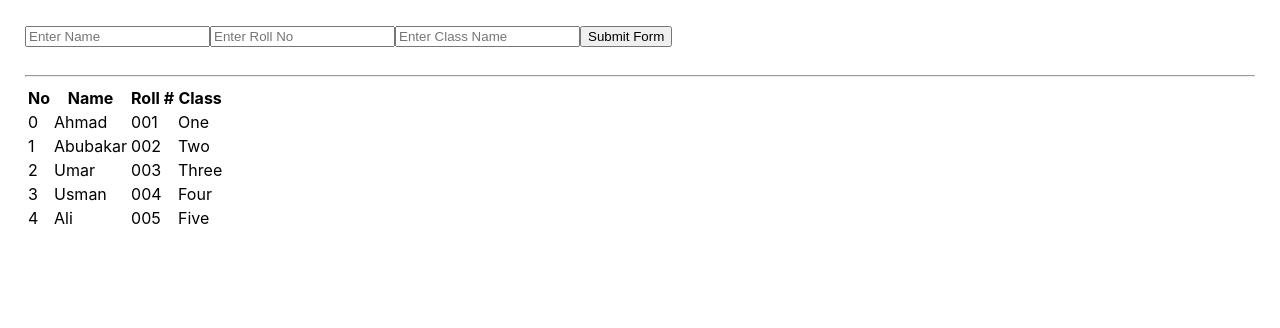
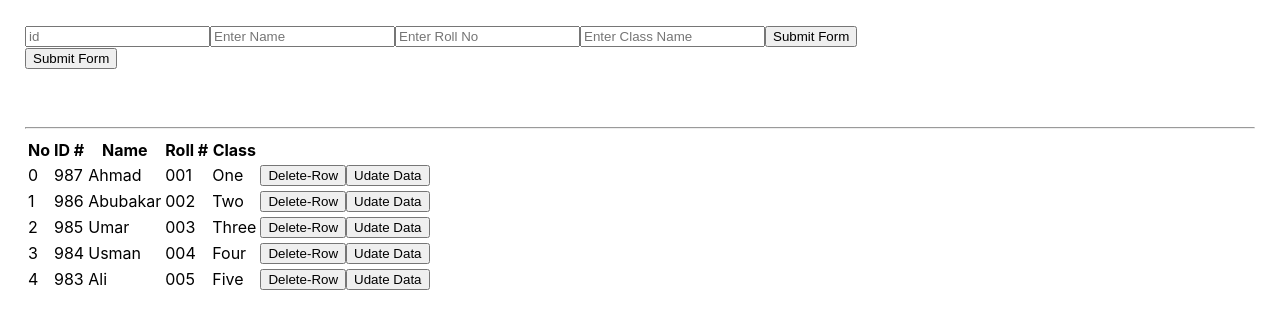
Before and after one commit to hmahmadnaeem/Learn-useState, a React (Create React App) app: page / in a window 1280 px wide. Shown: the top 328 px of the page. Built offline with nearby package versions, Linux system fonts and the light colour scheme.

Commit message:
delete and add with usestate

```diff
--- a/src/todoAppUsestate/Student.js
+++ b/src/todoAppUsestate/Student.js
@@ -5,32 +5,65 @@ import StudentList from "./StudentList";
 function Student() {
   const [student, setstudent] = useState(StudentData);
   //   --- New states for update
+  const [id, setId] = useState("");
   const [newName, setNewName] = useState("");
   const [roll, setRoll] = useState("");
   const [addClass, setAddClass] = useState("");
-  //   const [errMsg, setErrMsg] = useState("");
+  const [errMessage, setErrMessage] = useState("");
+  const [flag, setFlag] = useState(false);
 
-  //   if (newName != "" && roll != "" && addClass != "") {
+  const dltHandler = (id) => {
+    // console.log("deleted is : ", studName);
+
+    let delStudent = student.filter((students) => {
+      if (students.id !== id) {
+        return students;
+      }
+    });
+    console.log("del Stu ", delStudent);
+
+    setstudent([...delStudent]);
+  };
+  const updateHandler = (students) => {
+    console.log("updateed herer ...", students);
+
+    setNewName(students.id);
+    setNewName(students.studName);
+    setNewName(students.roll);
+    setNewName(students.studClass);
+    setFlag(true);
+  };
   const ctaHandler = () => {
+    setErrMessage("");
+    if (newName != "" && roll != "" && addClass != "") {
       let objStudent = {
+        id,
         studName: newName,
         roll,
         studClass: addClass,
       };
       console.log("data :  ", objStudent);
-    setstudent([...student, objStudent]);
-    setNewName(" ");
-    setRoll(" ");
-    setAddClass(" ");
+      setstudent([objStudent, ...student]);
+      setId("");
+      setNewName("");
+      setRoll("");
+      setAddClass("");
+    } else {
+      setErrMessage("Some input fields are empty ... !");
+    }
   };
-  //   } else {
-  //     setErrMsg("Some values are missing");
-  //   }
-
+  const ctaUpdateHandler = () => {};
   //   start return
   return (
     <div style={{ padding: "25px" }}>
       <div>
+        <input
+          placeholder="id"
+          value={id}
+          type="value"
+          name="name"
+          onChange={(e) => setId(e.target.value)}
+        />
         <input
           placeholder="Enter Name"
           value={newName}
@@ -50,21 +83,38 @@ function Student() {
           type="text"
           onChange={(e) => setAddClass(e.target.value)}
         />
+        {flag ? (
+          <button onClick={updateHandler}>Click to update</button>
+        ) : (
+          <button onClick={ctaUpdateHandler}>Submit Form</button>
+        )}
+        <div>
           <button onClick={ctaHandler}>Submit Form</button>
-
-        {/* <p style={{ backgroundColor: "red" }}>{errMsg}</p> */}
+        </div>
+        <p style={{ backgroundColor: "red", fontSize: "30px", color: "#fff" }}>
+          {errMessage}
+        </p>
       </div>
       <br />
       <hr />
       <table>
         <tr>
           <th>No </th>
+          <th>ID #</th>
+
           <th>Name</th>
           <th>Roll #</th>
           <th>Class</th>
         </tr>
         {student.map((item, index) => {
-          return <StudentList index={index} students={item} />;
+          return (
+            <StudentList
+              index={index}
+              students={item}
+              dltHandler={dltHandler}
+              updateHandler={updateHandler}
+            />
+          );
         })}
       </table>
     </div>
--- a/src/todoAppUsestate/StudentData.js
+++ b/src/todoAppUsestate/StudentData.js
@@ -1,25 +1,30 @@
 export const StudentData = [
   {
+    id: 987,
     studName: "Ahmad",
     roll: "001",
     studClass: "One",
   },
   {
+    id: 986,
     studName: "Abubakar",
     roll: "002",
     studClass: "Two",
   },
   {
+    id: 985,
     studName: "Umar",
     roll: "003",
     studClass: "Three",
   },
   {
+    id: 984,
     studName: "Usman",
     roll: "004",
     studClass: "Four",
   },
   {
+    id: 983,
     studName: "Ali",
     roll: "005",
     studClass: "Five",
--- a/src/todoAppUsestate/StudentList.js
+++ b/src/todoAppUsestate/StudentList.js
@@ -1,10 +1,16 @@
-function StudentList({ students, index }) {
+function StudentList({ students, index, dltHandler, updateHandler }) {
+  // const dltHandler = () => {};
   return (
     <tr>
       <td>{index}</td>
+      <td>{students.id}</td>
       <td>{students.studName}</td>
       <td>{students.roll}</td>
       <td>{students.studClass}</td>
+      <td>
+        <button onClick={() => dltHandler(students.id)}>Delete-Row</button>
+        <button onClick={() => updateHandler(students)}>Udate Data</button>
+      </td>
     </tr>
   );
 }
```
Also changed, not shown: 1 other file (tests, documents, lock files or other folders). Lines whose indentation alone changed are shown as unchanged.
